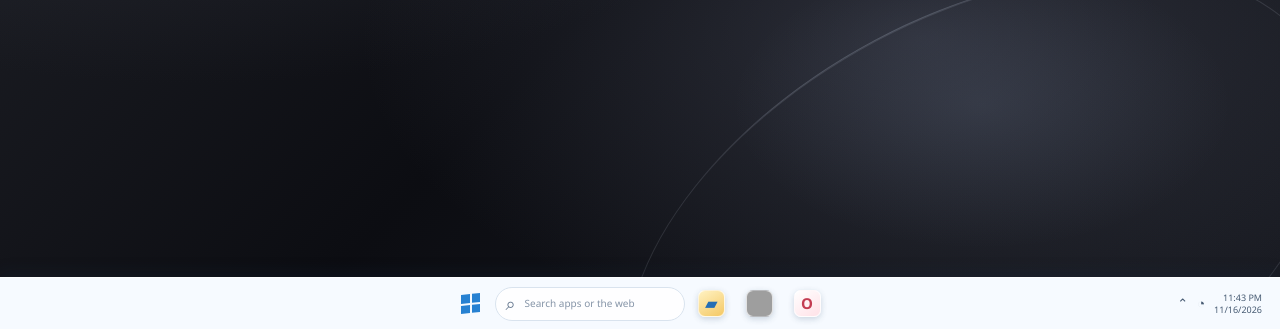
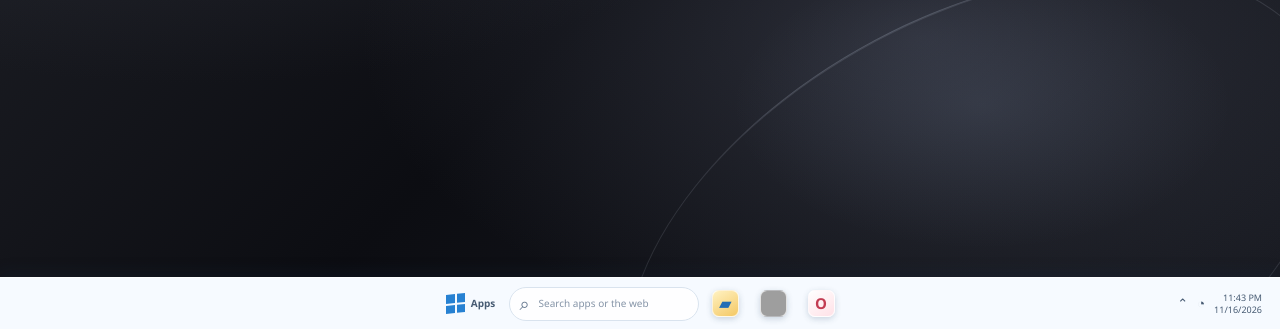
Before and after one commit to carloslara12302014-cell/nino-os-playfield, a plain HTML site: page index.html in a window 1280 px wide. Shown: the part 471-800 px from the top of the page. Drawn offline with Linux system fonts and the light colour scheme; grey boxes are pictures that could not be loaded.

Commit message:
Make app switcher visible on taskbar
Co-authored-by: Copilot App <223556219+Copilot@users.noreply.github.com>

```diff
--- a/desktop.css
+++ b/desktop.css
@@ -259,6 +259,8 @@ a { color: inherit; text-decoration: none; }
 .taskbar { position: fixed; z-index: 12; right: 0; bottom: 0; left: 0; height: 52px; display: flex; align-items: center; justify-content: center; background: rgba(245,249,255,.84); border-top: 1px solid rgba(255,255,255,.82); box-shadow: 0 -3px 16px rgba(22,52,84,.18); backdrop-filter: blur(22px); }
 .taskbar-center { display: flex; align-items: center; gap: 5px; }
 .taskbar-button { position: relative; height: 40px; min-width: 38px; display: inline-flex; align-items: center; justify-content: center; gap: 7px; padding: 0 8px; background: transparent; border: 0; border-radius: 5px; cursor: pointer; }
+.start-button { min-width: 66px; gap: 6px; }
+.start-button-label { color: #465a72; font-size: 10px; font-weight: 600; }
 .taskbar-button:hover, .taskbar-button[aria-expanded="true"] { background: rgba(79,142,201,.13); }
 .taskbar-button .app-icon { width: 27px; height: 27px; flex-basis: 27px; border-radius: 7px; font-size: 15px; }
 .pane-mark { width: 19px; height: 19px; display: grid; grid-template-columns: repeat(2,1fr); gap: 2px; transform: skewY(-6deg); }
@@ -278,6 +280,8 @@ a { color: inherit; text-decoration: none; }
   .desktop { padding: 17px 12px; }
   .desktop-widgets { top: 17px; right: 16px; gap: 12px; }
   .welcome-widget { display: none; }
+  .start-button { min-width: 38px; }
+  .start-button-label { display: none; }
   .desktop-icons { grid-template-rows: repeat(5, 82px); grid-auto-columns: 76px; }
   .desktop-shortcut { width: 70px; min-height: 75px; font-size: 10px; }
   .app-window { width: calc(100vw - 22px); height: calc(100vh - 78px); min-height: 300px; }
--- a/index.html
+++ b/index.html
@@ -12,7 +12,7 @@
     <meta property="og:type" content="website">
     <title>Playfield Desktop | Nino OS-inspired launcher</title>
     <link rel="stylesheet" href="desktop.css?v=6">
-    <script src="app.js?v=5" defer></script>
+    <script src="app.js?v=6" defer></script>
   </head>
   <body>
     <main class="desktop" id="desktop">
@@ -55,7 +55,7 @@
       </section>
 
       <section class="start-menu" id="start-menu" aria-label="Start menu" hidden>
-        <div class="start-header"><strong>Welcome</strong><span>Your apps, all in one place</span></div>
+        <div class="start-header"><strong>Apps</strong><span>Open or switch apps without leaving this desktop</span></div>
         <label class="sr-only" for="start-search">Search apps</label>
         <input id="start-search" class="start-search" type="search" placeholder="Search apps">
         <div class="start-section-title">Pinned</div>
@@ -66,8 +66,9 @@
 
     <nav class="taskbar" aria-label="Desktop taskbar">
       <div class="taskbar-center">
-        <button type="button" class="taskbar-button start-button" id="start-button" aria-label="Open Start menu" aria-expanded="false">
+        <button type="button" class="taskbar-button start-button" id="start-button" aria-label="Open Apps menu" title="Open apps" aria-expanded="false">
           <span class="pane-mark" aria-hidden="true"><i></i><i></i><i></i><i></i></span>
+          <span class="start-button-label">Apps</span>
         </button>
         <form class="taskbar-search" id="web-search-form">
           <label class="sr-only" for="web-search">Search apps or the web</label>
```
